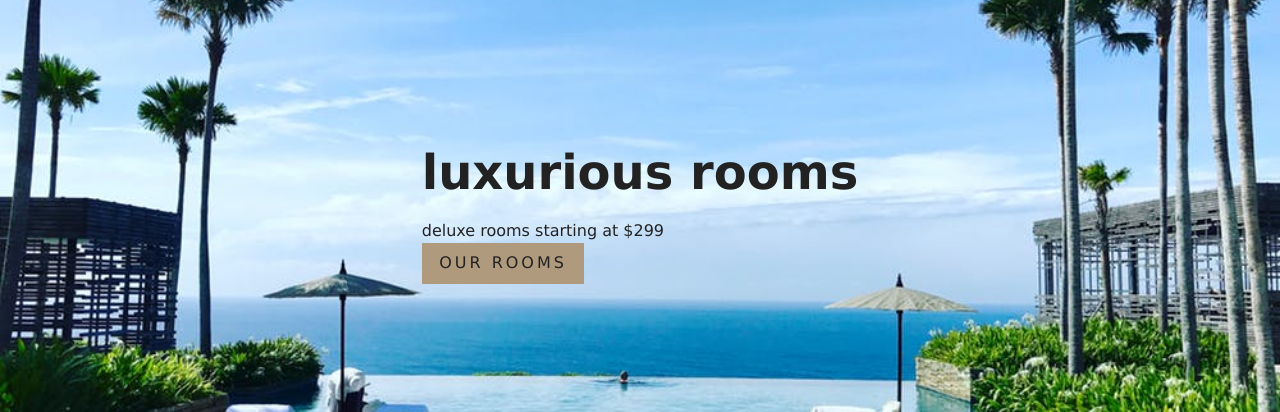
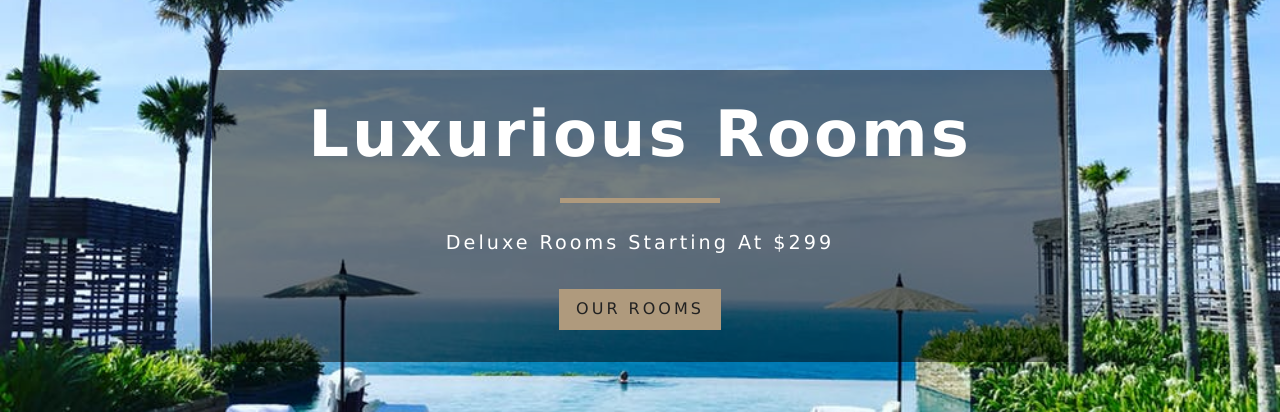
Before and after one commit to abdullah-al-feroz/Beach-Resort, a React (Vite) app in the folder beach-resort/: page / in a window 1280 px wide. Shown: the part 217-629 px from the top of the page. Built offline with nearby package versions, Linux system fonts and the light colour scheme.

Commit message:
Update Banner.jsx

```diff
--- a/beach-resort/src/components/Banner.jsx
+++ b/beach-resort/src/components/Banner.jsx
@@ -1,12 +1,11 @@
 import React from 'react'
-
-const Banner = ({children, title, subtitle}) => {
+const Banner = ({ children, title, subtitle }) => {
   return (
-    <div className='bannar'>
-        <h1>{title}</h1>
-        <div/>
-        <p>{subtitle}</p>
-        {children}
+    <div className="banner">
+      <h1>{title}</h1>
+      <div />
+      <p>{subtitle}</p>
+      {children}
     </div>
   );
 };
```
